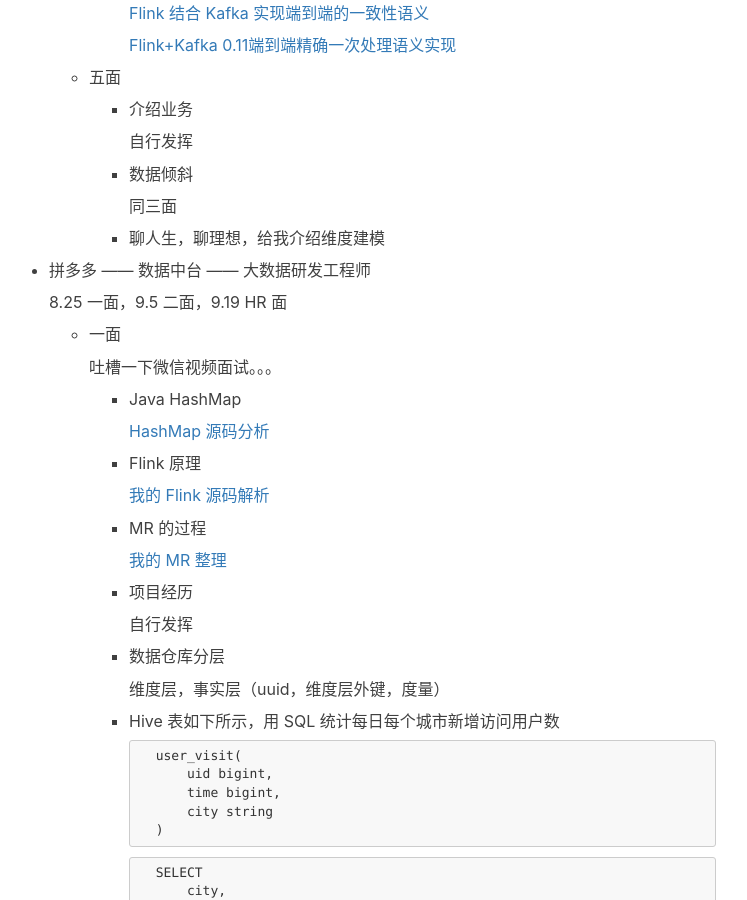
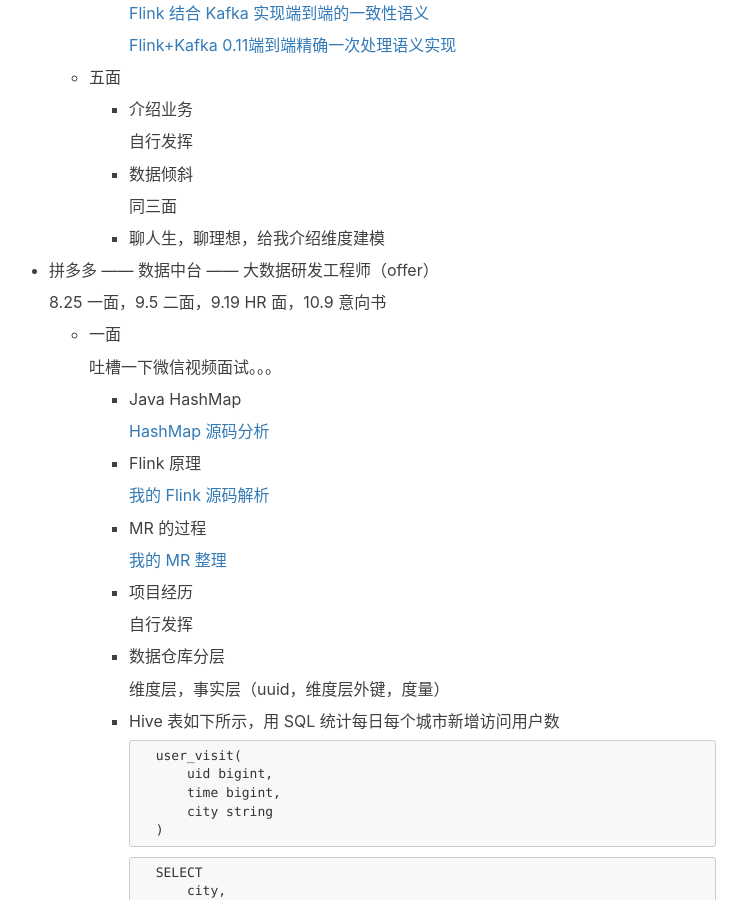
Before and after one commit to mickey0524/mickey0524.github.io, a Jekyll site: the page built from _posts/2019-07-29-autumn-interview.md, in a window 1280 px wide and 900 px high, scrolled down 16819 px. Shown: the whole window, without its empty margins (256-1003 px from the left). Built offline with Jekyll 4.4.1, drawn with Linux system fonts in a browser that asks for light colours; nearby versions of some CDN libraries; comment, search, counter and statistics services are not loaded; some of the changed text lies outside the part shown.

Commit message:
feat(interview): update interview

```diff
--- a/_posts/2019-07-29-autumn-interview.md
+++ b/_posts/2019-07-29-autumn-interview.md
@@ -993,9 +993,9 @@
 
         * 聊人生，聊理想，给我介绍维度建模
 
-* 拼多多 —— 数据中台 —— 大数据研发工程师
-
-    8.25 一面，9.5 二面，9.19 HR 面
+* 拼多多 —— 数据中台 —— 大数据研发工程师（offer）
+
+    8.25 一面，9.5 二面，9.19 HR 面，10.9 意向书
 
     * 一面
 
```
Also changed, not shown: other parts of _posts/2019-07-29-autumn-interview.md (+1 -1 lines).
